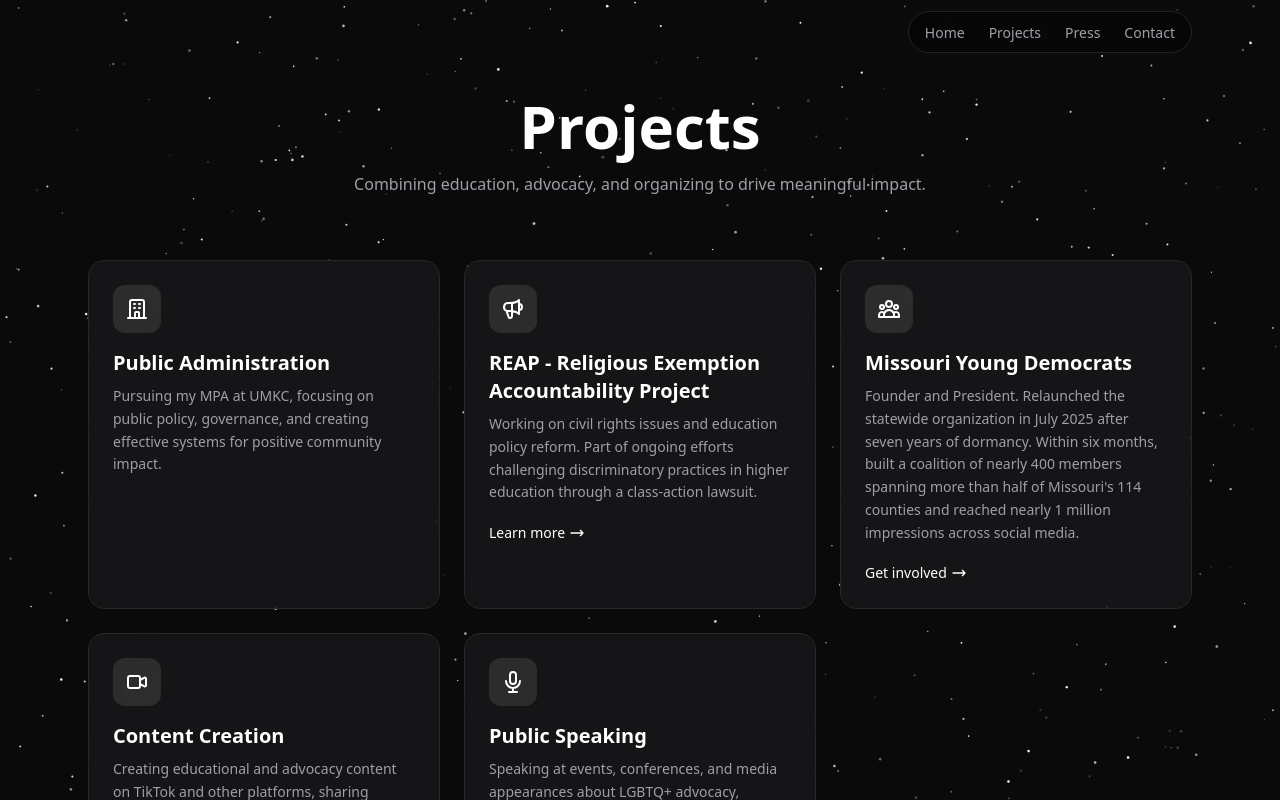
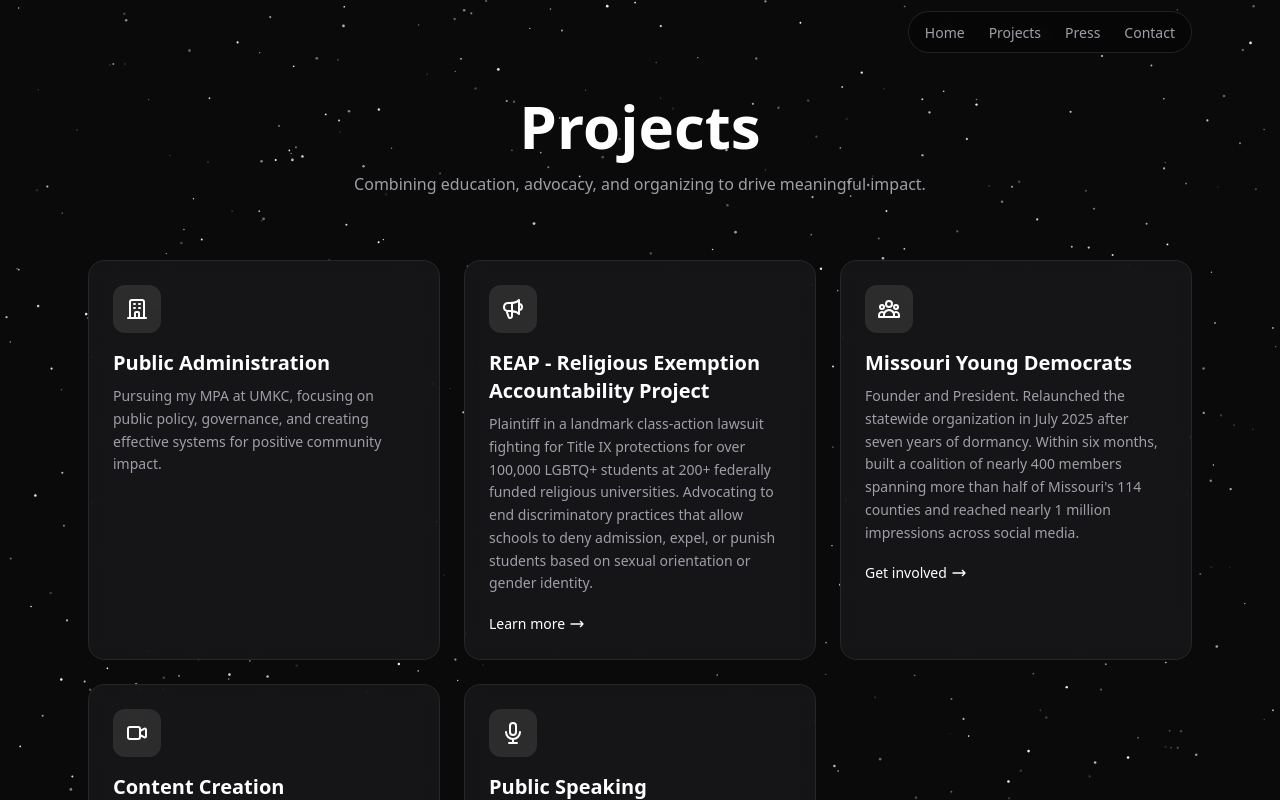
Before and after one commit to andyhartzler/andrewhartzler-site, a Next.js app: page /projects in a window 1280 px wide. Shown: the top 800 px of the page. Built offline with nearby package versions, Linux system fonts and the light colour scheme.

Commit message:
Update REAP description with lawsuit details

```diff
--- a/src/app/projects/page.tsx
+++ b/src/app/projects/page.tsx
@@ -72,7 +72,7 @@
               REAP - Religious Exemption Accountability Project
             </h3>
             <p className="text-zinc-400 text-sm leading-relaxed mb-4">
-              Working on civil rights issues and education policy reform. Part of ongoing efforts challenging discriminatory practices in higher education through a class-action lawsuit.
+              Plaintiff in a landmark class-action lawsuit fighting for Title IX protections for over 100,000 LGBTQ+ students at 200+ federally funded religious universities. Advocating to end discriminatory practices that allow schools to deny admission, expel, or punish students based on sexual orientation or gender identity.
             </p>
             <span className="inline-flex items-center gap-1 text-white text-sm group-hover:underline">
               Learn more
```
